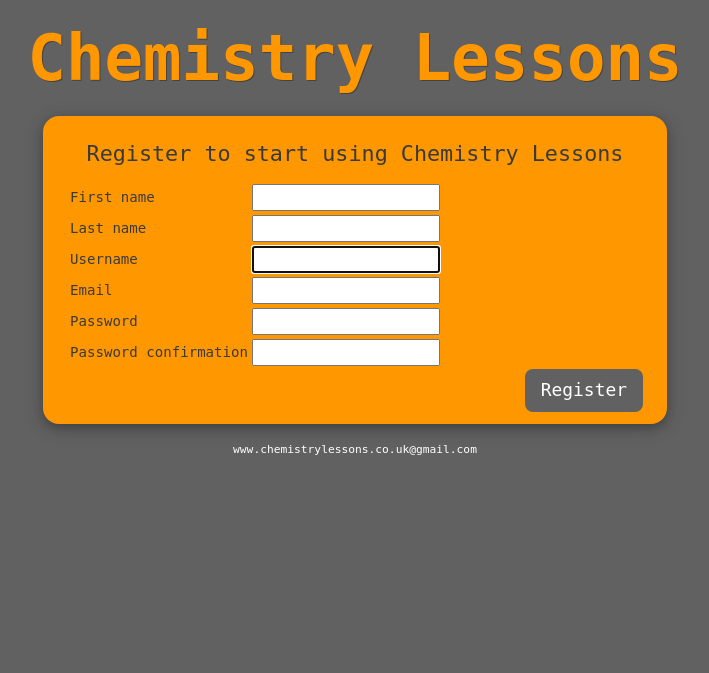
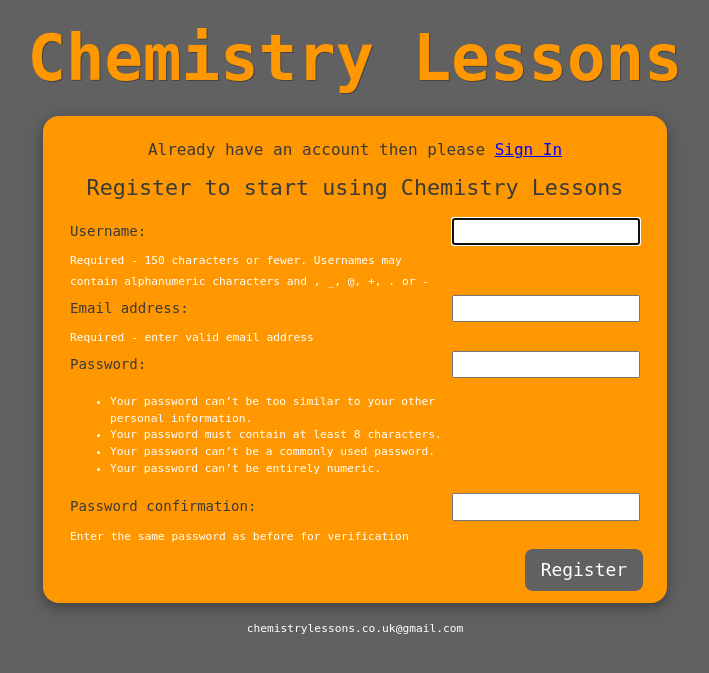
Before and after one commit to fquinn03/chemistrylessons, a Django app: page /register/ in a window 1280 px wide. Shown: the top 673 px of the page, without its empty margins (285-994 px from the left). Run offline with Django 3.2, Linux system fonts and the light colour scheme.

Commit message:
update to registration process

```diff
--- a/pages/templates/base.html
+++ b/pages/templates/base.html
@@ -17,7 +17,7 @@
         {% endblock %}
     </body>
     <footer class="w3-center">
-        <p><small>www.chemistrylessons.co.uk@gmail.com</small></p>
+        <p><small>chemistrylessons.co.uk@gmail.com</small></p>
     </footer>
 
 </html>
--- a/subscribers/forms.py
+++ b/subscribers/forms.py
@@ -1,12 +1,27 @@
 from django import forms
 from django.contrib.auth.models import User
 from django.contrib.auth.forms import UserCreationForm
+from .models import CustomUser
+
 
 class UserForm(UserCreationForm):
-    first_name = forms.CharField()
-    last_name = forms.CharField()
-    email = forms.EmailField()
+
+    def __init__(self, *args, **kwargs):
+        super().__init__(*args, **kwargs)
+        self.fields['username'].help_text = 'Required - 150 characters or fewer. Usernames may contain alphanumeric characters and , _, @, +, . or - '
+        self.fields['email'].help_text = 'Required - enter valid email address'
+        self.fields['password2'].help_text = 'Enter the same password as before for verification'
 
     class Meta:
         model = User
-        fields = ('first_name','last_name', 'username', 'email', 'password1' ,'password2' )
+        fields = ('username', 'email', 'password1' ,'password2' )
+
+class CustomUserForm(forms.ModelForm):
+    def __init__(self, *args, **kwargs):
+        super().__init__(*args, **kwargs)
+        self.fields['status'].label = 'User Type'
+        self.fields['status'].help_text = 'Select user type'
+
+    class Meta:
+        model = CustomUser
+        fields = ['status']
--- a/subscribers/templates/register.html
+++ b/subscribers/templates/register.html
@@ -8,31 +8,38 @@
 
     <div class="w3-mobile w3-container-centered w3-orange w3-card-4 w3-padding-large w3-round-xlarge w3-text-dark-grey" >
         <div class="w3-center ">
+            <h6>Already have an account then please <a style="color:blue" href="../subscribers/login/">Sign In</a></h6>
+        </div>
+        <div class="w3-center ">
             <h4>Register to start using Chemistry Lessons</h4>
         </div>
-        <table style="height:75%;">
             <form method="POST">
                 {% csrf_token %}
-                {% for field in form.visible_fields %}
+            <table>
+                {% for field in form %}
                     <tr>
                       <td>
-                  <div class="form-group">
-                    <label for="{{ field.id_for_label }}">{{ field.label }}</label>
+                          {{ field.label_tag }}
                       </td>
                       <td>
                        {{ field }}
+                      </td>
+                    </tr>
+                    <tr>
+                      <td>
+                          {% if field.help_text %}
+                            <small style="color: white">{{ field.help_text|safe }}</small>
+                          {% endif %}
                           {% for error in field.errors %}
-                      <span class="help-block">{{ error }}</span>
+                            <p style="color: red">{{ error|safe }}</p>
+                          {% endfor %}
                       </td>
-                  <td></td>
                     </tr>
                   {% endfor %}
-                  </div>
-                {% endfor %}
-            </form>
                 </table>
             <input class="w3-button w3-right w3-dark-grey w3-round-large" type="submit" value ="Register"/>
             </br></br>
+        </form>
 
     </div>
 {% endblock %}
```
Lines whose indentation alone changed are shown as unchanged.
